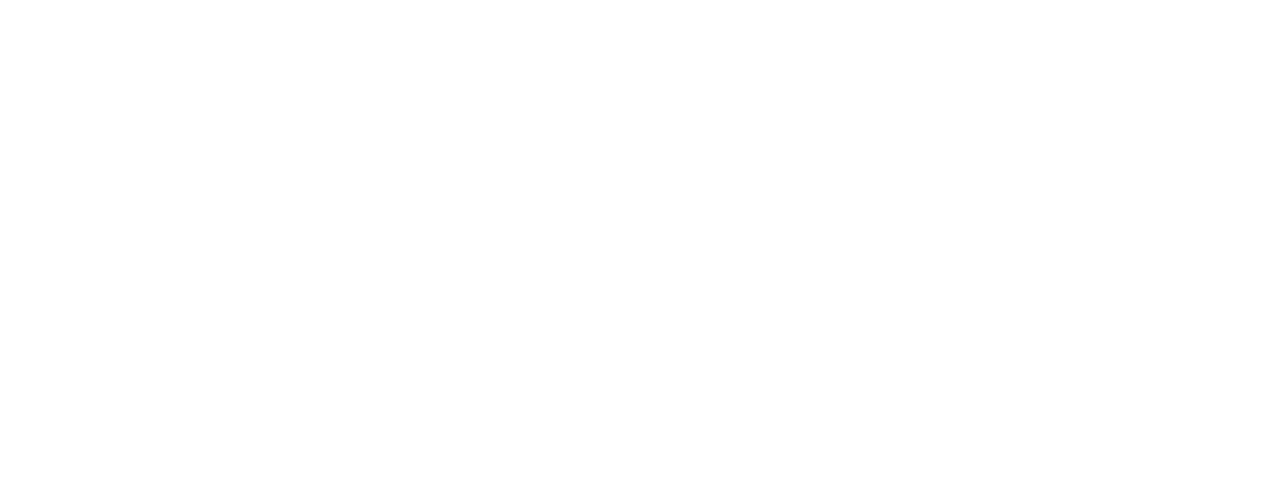
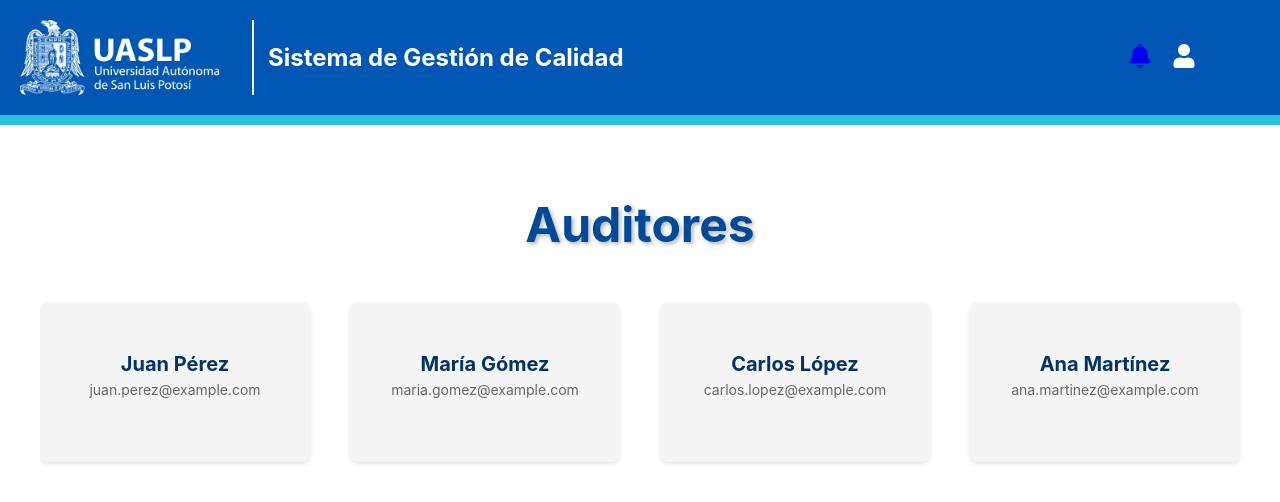
Before and after one commit to ShadowKnSs/sgc_frontend, a React (Create React App) app: page /auditores in a window 1280 px wide. Before the commit this address had no page. Shown: the top 502 px of the page. Built offline with nearby package versions, Linux system fonts and the light colour scheme.

Commit message:
Sprint 4

```diff
--- /dev/null
+++ b/src/components/Modals/ErrorInicioSesion.jsx
@@ -0,0 +1,73 @@
+import React from 'react';
+
+const LoginErrorModal = ({ onClose, onRetry }) => {
+  return (
+    <div style={styles.overlay}>
+      <div style={styles.modalContainer}>
+        <h2 style={styles.title}>Error de Inicio de Sesión</h2>
+        <p style={styles.message}>
+          Las credenciales introducidas son incorrectas. Por favor, verifica tu usuario y contraseña e inténtalo nuevamente.
+        </p>
+
+        <div style={styles.actions}>
+          <button style={styles.cancelButton} onClick={onClose}>CANCELAR</button>
+          <button style={styles.retryButton} onClick={onRetry}>REINTENTAR</button>
+        </div>
+      </div>
+    </div>
+  );
+};
+
+const styles = {
+  overlay: {
+    position: 'fixed',
+    top: 0,
+    left: 0,
+    right: 0,
+    bottom: 0,
+    backgroundColor: 'rgba(0, 0, 0, 0.5)',
+    display: 'flex',
+    alignItems: 'center',
+    justifyContent: 'center',
+    zIndex: 1000
+  },
+  modalContainer: {
+    backgroundColor: '#fff',
+    borderRadius: '10px',
+    padding: '20px',
+    maxWidth: '400px',
+    textAlign: 'center',
+    boxShadow: '0px 4px 8px rgba(0, 0, 0, 0.2)'
+  },
+  title: {
+    color: '#003366',
+    marginBottom: '20px'
+  },
+  message: {
+    color: '#333',
+    marginBottom: '30px'
+  },
+  actions: {
+    display: 'flex',
+    justifyContent: 'center',
+    gap: '15px'
+  },
+  cancelButton: {
+    backgroundColor: '#003366',
+    color: 'white',
+    padding: '10px 20px',
+    border: 'none',
+    borderRadius: '50px',
+    cursor: 'pointer'
+  },
+  retryButton: {
+    backgroundColor: '#FFCC00',
+    color: 'white',
+    padding: '10px 20px',
+    border: 'none',
+    borderRadius: '50px',
+    cursor: 'pointer'
+  }
+};
+
+export default LoginErrorModal;
--- a/src/routes/AppRoutes.js
+++ b/src/routes/AppRoutes.js
@@ -38,6 +38,11 @@ import ReporteProcesoPreview from "../views/reporteProceso";
 import ListaReportesProceso from "../views/listReportesProceso";
 import Formatos from "../views/formatos";
 import BuscaReportes from "../views/buscaReportes";
+
+//Pruebas
+import ModalError from "../components/Modals/ErrorInicioSesion";
+import Auditores from "../views/auditores";
+
 
 
 const AppRoutes = () => {
@@ -99,8 +104,8 @@ const AppRoutes = () => {
           <Route path="formatos" element={<Formatos />} />
           <Route path="buscar" element={<BuscaReportes />} />
 
-
-
+          <Route path="error-modal" element={<ModalError/>} />
+          <Route path="auditores" element={<Auditores/>} />
 
         </Route>
       </Routes>
--- /dev/null
+++ b/src/views/auditores.jsx
@@ -0,0 +1,95 @@
+import React, { useState } from 'react';
+import DetalleAuditor from './informacionAuditor';
+
+const auditores = [
+  { id: 1, nombre: 'Juan', apellido: 'Pérez', correo: 'juan.perez@example.com', telefono: '111 111 1111', tipo: 'Asesor Externo', certificacion: 'ISO 9001:2015' },
+  { id: 2, nombre: 'María', apellido: 'Gómez', correo: 'maria.gomez@example.com', telefono: '222 222 2222', tipo: 'Asesor Interno', certificacion: 'ISO 14001:2015' },
+  { id: 3, nombre: 'Carlos', apellido: 'López', correo: 'carlos.lopez@example.com', telefono: '333 333 3333', tipo: 'Asesor Externo', certificacion: 'ISO 45001:2018' },
+  { id: 4, nombre: 'Ana', apellido: 'Martínez', correo: 'ana.martinez@example.com', telefono: '444 444 4444', tipo: 'Asesor Externo', certificacion: 'ISO 22000:2018' }
+];
+
+const AuditoresView = () => {
+  const [auditorSeleccionado, setAuditorSeleccionado] = useState(null);
+
+  if (auditorSeleccionado) {
+    return (
+      <DetalleAuditor auditor={auditorSeleccionado} onBack={() => setAuditorSeleccionado(null)} />
+    );
+  }
+
+  return (
+    <div style={styles.container}>
+      <h2 style={styles.title}>Auditores</h2>
+      <div style={styles.scrollContainer}>
+        <div style={styles.grid}>
+          {auditores.map((auditor) => (
+            <div
+              key={auditor.id}
+              style={styles.card}
+              onClick={() => setAuditorSeleccionado(auditor)}
+            >
+              <p style={styles.name}>{auditor.nombre} {auditor.apellido}</p>
+              <p style={styles.email}>{auditor.correo}</p>
+            </div>
+          ))}
+        </div>
+      </div>
+    </div>
+  );
+};
+
+const styles = {
+  container: {
+    padding: '40px',
+    position: 'relative'
+  },
+  title: {
+    fontSize: "3rem",
+    fontWeight: "bold",
+    color: "#004A98",
+    marginBottom: "3rem",
+    textAlign: "center",
+    textShadow: "2px 2px 4px rgba(0, 0, 0, 0.3)"
+  },
+  scrollContainer: {
+    maxHeight: '500px',
+    overflowY: 'auto',
+    paddingRight: '10px',
+    paddingBottom: '20px',
+    width: '100%'
+  },
+  grid: {
+    display: 'grid',
+    gridTemplateColumns: 'repeat(auto-fit, minmax(230px, 1fr))',
+    gap: '40px',
+    maxWidth: '1200px',
+    margin: '0 auto'
+  },
+  card: {
+    backgroundColor: '#f5f5f5',
+    borderRadius: '8px',
+    textAlign: 'center',
+    padding: '20px',
+    width: '230px',
+    height: '120px',
+    boxShadow: '0px 2px 4px rgba(0, 0, 0, 0.1)',
+    transition: 'transform 0.2s',
+    cursor: 'pointer',
+    display: 'flex',
+    flexDirection: 'column',
+    justifyContent: 'center'
+  },
+  name: {
+    fontSize: '20px',
+    color: '#003366',
+    fontWeight: 'bold',
+    margin: '0'
+  },
+  email: {
+    fontSize: '14px',
+    color: '#666',
+    marginTop: '5px'
+  }
+};
+
+export default AuditoresView;
--- /dev/null
+++ b/src/views/informacionAuditor.jsx
@@ -0,0 +1,115 @@
+import React from 'react';
+
+const DetalleAuditor = ({ auditor, onBack }) => {
+  return (
+    <div style={styles.container}>
+      <button onClick={onBack} style={styles.backButton}>⬅ Volver</button>
+
+      <div style={styles.card}>
+        {/* Sección de Contacto */}
+        <div style={styles.contactSection}>
+          <h3 style={styles.sectionTitle}>Contacto</h3>
+          <p style={styles.contactText}><strong>{auditor.nombre} {auditor.apellido}</strong></p>
+          <a href={`mailto:${auditor.correo}`} style={styles.email}>{auditor.correo}</a>
+          <p style={styles.contactText}>Teléfono: {auditor.telefono}</p>
+          <p style={styles.contactText}>Tipo: {auditor.tipo}</p>
+          <p style={styles.contactText}>Certificación: {auditor.certificacion}</p>
+        </div>
+
+        {/* Sección de Historial */}
+        <div style={styles.historySection}>
+          <h3 style={styles.sectionTitle}>Historial de Auditorías</h3>
+
+          {/* Proceso 1 */}
+          <div style={styles.historyItem}>
+            <p><strong>ID Proceso:</strong> 001</p>
+            <p><strong>Nombre de Proceso:</strong> Proceso Ejemplo</p>
+            <p><strong>Entidad:</strong> Entidad A</p>
+          </div>
+
+          {/* Proceso 2 */}
+          <div style={styles.historyItem}>
+            <p><strong>ID Proceso:</strong> 002</p>
+            <p><strong>Nombre de Proceso:</strong> Proceso Beta</p>
+            <p><strong>Entidad:</strong> Entidad B</p>
+          </div>
+
+          <p style={styles.totalText}>
+            Cantidad de Auditorías Realizadas: <strong>2</strong>
+          </p>
+        </div>
+      </div>
+    </div>
+  );
+};
+
+const styles = {
+  container: {
+    padding: '40px',
+    position: 'relative',
+    fontFamily: 'Arial, sans-serif'
+  },
+  backButton: {
+    position: 'absolute',
+    top: '20px',
+    left: '20px',
+    padding: '8px 16px',
+    backgroundColor: '#004A98',
+    color: '#fff',
+    border: 'none',
+    borderRadius: '4px',
+    cursor: 'pointer',
+    fontWeight: 'bold'
+  },
+  card: {
+    display: 'flex',
+    gap: '40px',
+    backgroundColor: '#ffffff',
+    borderRadius: '8px',
+    boxShadow: '0 2px 8px rgba(0,0,0,0.1)',
+    padding: '40px',
+    alignItems: 'flex-start',
+    marginTop: '30px'
+  },
+  sectionTitle: {
+    color: '#00BFFF',
+    marginBottom: '20px',
+    fontSize: '20px',
+    borderBottom: '2px solid #00BFFF',
+    paddingBottom: '5px'
+  },
+  contactSection: {
+    width: '250px',
+    borderRight: '1px solid #ddd',
+    paddingRight: '30px'
+  },
+  contactText: {
+    margin: '10px 0',
+    color: '#333',
+    fontSize: '15px'
+  },
+  email: {
+    display: 'block',
+    marginBottom: '10px',
+    textDecoration: 'underline',
+    color: '#004A98',
+    fontSize: '15px'
+  },
+  historySection: {
+    flex: 1
+  },
+  historyItem: {
+    marginBottom: '20px',
+    backgroundColor: '#f9f9f9',
+    padding: '15px',
+    borderRadius: '5px',
+    boxShadow: '0 1px 3px rgba(0, 0, 0, 0.1)'
+  },
+  totalText: {
+    marginTop: '20px',
+    fontWeight: 'bold',
+    color: '#333'
+  }
+};
+
+export default DetalleAuditor;
```
Also changed, not shown: 1 other file (tests, documents, lock files or other folders).
